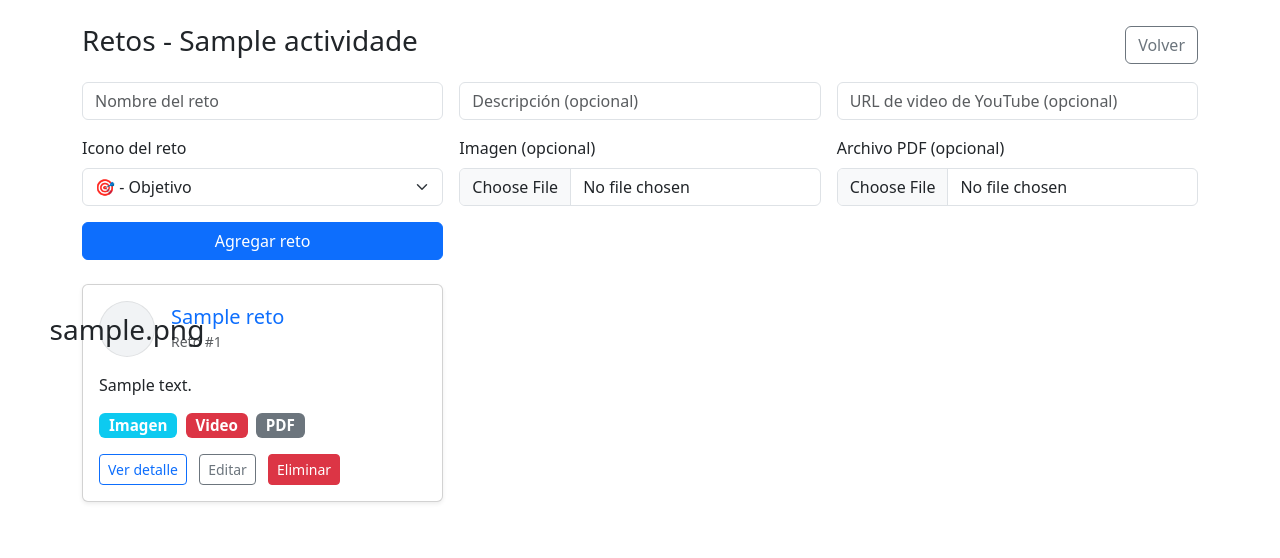
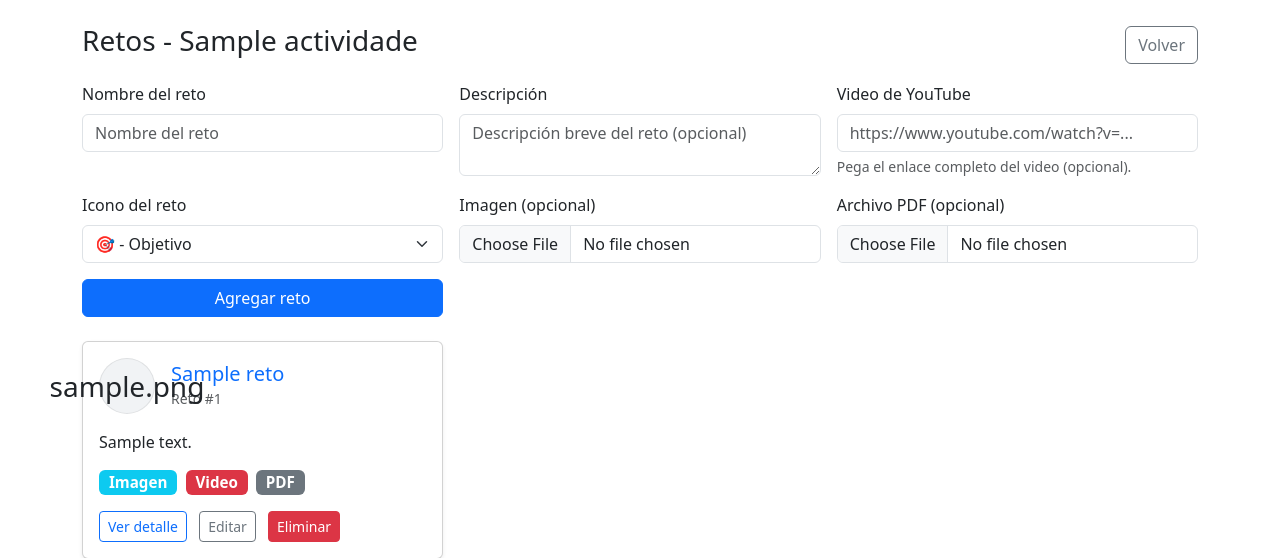
Before and after one commit to hfabra/Tablero-del-guardian, a PHP site: page /retos.php?actividad_id=1 in a window 1280 px wide. Shown: the part 56-614 px from the top of the page. Run offline with PHP 8.4, Linux system fonts and the light colour scheme; the visitor is signed in with stand-in values (Sample User, id 1); tables that the repository leaves empty hold one stand-in row (values such as "Sample post").

Commit message:
Mejorar formulario y detalle de retos

```diff
--- a/retos.php
+++ b/retos.php
@@ -13,10 +13,9 @@ $iconosDisponibles = [
   '🧩' => 'Rompecabezas'
 ];
 
+// Confirmar que la tabla tiene soporte para iconos sin alterar el esquema en tiempo de ejecución.
 $columnaIcono = $conn->query("SHOW COLUMNS FROM retos LIKE 'icono'");
-if ($columnaIcono && $columnaIcono->num_rows === 0) {
-  $conn->query("ALTER TABLE retos ADD COLUMN icono VARCHAR(10) DEFAULT '🎯' AFTER pdf");
-}
+$iconosHabilitados = ($columnaIcono instanceof mysqli_result && $columnaIcono->num_rows > 0);
 if ($columnaIcono instanceof mysqli_result) {
   $columnaIcono->free();
 }
@@ -70,10 +69,10 @@ if ($_SERVER['REQUEST_METHOD']==='POST' && isset($_POST['guardar_reto'])) {
   $nombre = trim($_POST['nombre']);
   $descripcion = trim($_POST['descripcion'] ?? '');
   $video_url = trim($_POST['video_url'] ?? '');
-  $icono = $_POST['icono'] ?? '';
+  $icono = $iconosHabilitados ? ($_POST['icono'] ?? '') : '🎯';
   $reto_id = isset($_POST['reto_id']) ? (int)$_POST['reto_id'] : 0;
 
-  if (!array_key_exists($icono, $iconosDisponibles)) {
+  if ($iconosHabilitados && !array_key_exists($icono, $iconosDisponibles)) {
     $claves = array_keys($iconosDisponibles);
     $icono = $claves[0];
   }
@@ -114,12 +113,22 @@ if ($_SERVER['REQUEST_METHOD']==='POST' && isset($_POST['guardar_reto'])) {
         $pdfActual = $pdfSubido;
       }
 
+      if ($iconosHabilitados) {
         $stmt = $conn->prepare("UPDATE retos SET nombre=?, descripcion=?, imagen=?, video_url=?, pdf=?, icono=? WHERE id=? AND actividad_id=?");
         $stmt->bind_param("ssssssii", $nombre, $descripcion, $imagenActual, $video_url, $pdfActual, $icono, $reto_id, $actividad_id);
+      } else {
+        $stmt = $conn->prepare("UPDATE retos SET nombre=?, descripcion=?, imagen=?, video_url=?, pdf=? WHERE id=? AND actividad_id=?");
+        $stmt->bind_param("sssssii", $nombre, $descripcion, $imagenActual, $video_url, $pdfActual, $reto_id, $actividad_id);
+      }
       $stmt->execute();
     } else {
+      if ($iconosHabilitados) {
         $stmt = $conn->prepare("INSERT INTO retos (actividad_id, nombre, descripcion, imagen, video_url, pdf, icono) VALUES (?, ?, ?, ?, ?, ?, ?)");
         $stmt->bind_param("issssss", $actividad_id, $nombre, $descripcion, $imagenSubida, $video_url, $pdfSubido, $icono);
+      } else {
+        $stmt = $conn->prepare("INSERT INTO retos (actividad_id, nombre, descripcion, imagen, video_url, pdf) VALUES (?, ?, ?, ?, ?, ?)");
+        $stmt->bind_param("isssss", $actividad_id, $nombre, $descripcion, $imagenSubida, $video_url, $pdfSubido);
+      }
       $stmt->execute();
     }
   }
@@ -150,7 +159,8 @@ if (isset($_GET['eliminar'])) {
   header("Location: retos.php?actividad_id=".$actividad_id); exit;
 }
 
-$res = $conn->prepare("SELECT id, nombre, descripcion, imagen, video_url, pdf, icono FROM retos WHERE actividad_id=? ORDER BY id DESC");
+$selectCols = "id, nombre, descripcion, imagen, video_url, pdf" . ($iconosHabilitados ? ", icono" : "");
+$res = $conn->prepare("SELECT $selectCols FROM retos WHERE actividad_id=? ORDER BY id DESC");
 $res->bind_param("i", $actividad_id);
 $res->execute();
 $retos = $res->get_result();
@@ -158,7 +168,8 @@ $retos = $res->get_result();
 $retoEditar = null;
 if (isset($_GET['editar'])) {
   $editar_id = (int)$_GET['editar'];
-  $stmt = $conn->prepare("SELECT id, nombre, descripcion, imagen, video_url, pdf, icono FROM retos WHERE id=? AND actividad_id=?");
+  $selectCols = "id, nombre, descripcion, imagen, video_url, pdf" . ($iconosHabilitados ? ", icono" : "");
+  $stmt = $conn->prepare("SELECT $selectCols FROM retos WHERE id=? AND actividad_id=?");
   $stmt->bind_param("ii", $editar_id, $actividad_id);
   $stmt->execute();
   $retoEditar = $stmt->get_result()->fetch_assoc();
@@ -169,38 +180,49 @@ if (isset($_GET['editar'])) {
   <a href="actividades.php" class="btn btn-outline-secondary">Volver</a>
 </div>
 
+<?php if (!$iconosHabilitados): ?>
+  <div class="alert alert-warning">El esquema actual no admite iconos personalizados. Actualiza la base de datos con la última versión del archivo <code>sql/tablero_puntuaciones.sql</code> para habilitarlos.</div>
+<?php endif; ?>
+
 <form method="post" class="row g-3 mb-4" enctype="multipart/form-data">
   <input type="hidden" name="guardar_reto" value="1">
   <input type="hidden" name="reto_id" value="<?= $retoEditar['id'] ?? 0 ?>">
   <div class="col-md-4">
-    <input type="text" name="nombre" class="form-control" placeholder="Nombre del reto" value="<?= htmlspecialchars($retoEditar['nombre'] ?? '') ?>" required>
+    <label class="form-label" for="nombre-reto">Nombre del reto</label>
+    <input id="nombre-reto" type="text" name="nombre" class="form-control" placeholder="Nombre del reto" value="<?= htmlspecialchars($retoEditar['nombre'] ?? '') ?>" required>
   </div>
   <div class="col-md-4">
-    <input type="text" name="descripcion" class="form-control" placeholder="Descripción (opcional)" value="<?= htmlspecialchars($retoEditar['descripcion'] ?? '') ?>">
+    <label class="form-label" for="descripcion-reto">Descripción</label>
+    <textarea id="descripcion-reto" name="descripcion" class="form-control" rows="2" placeholder="Descripción breve del reto (opcional)"><?= htmlspecialchars($retoEditar['descripcion'] ?? '') ?></textarea>
   </div>
   <div class="col-md-4">
-    <input type="url" name="video_url" class="form-control" placeholder="URL de video de YouTube (opcional)" value="<?= htmlspecialchars($retoEditar['video_url'] ?? '') ?>">
+    <label class="form-label" for="video-reto">Video de YouTube</label>
+    <input id="video-reto" type="url" name="video_url" class="form-control" placeholder="https://www.youtube.com/watch?v=..." value="<?= htmlspecialchars($retoEditar['video_url'] ?? '') ?>">
+    <div class="form-text">Pega el enlace completo del video (opcional).</div>
   </div>
+  <?php if ($iconosHabilitados): ?>
     <div class="col-md-4">
-    <label class="form-label">Icono del reto</label>
-    <select name="icono" class="form-select" required>
+      <label class="form-label" for="icono-reto">Icono del reto</label>
+      <select id="icono-reto" name="icono" class="form-select" required>
         <?php foreach ($iconosDisponibles as $iconoValor => $iconoNombre): ?>
           <option value="<?= htmlspecialchars($iconoValor) ?>" <?= (($retoEditar['icono'] ?? '') === $iconoValor) ? 'selected' : '' ?>><?= $iconoValor ?> - <?= htmlspecialchars($iconoNombre) ?></option>
         <?php endforeach; ?>
       </select>
     </div>
+  <?php endif; ?>
   <div class="col-md-4">
     <label class="form-label">Imagen (opcional)</label>
     <input type="file" name="imagen" class="form-control" accept="image/*">
     <?php if (!empty($retoEditar['imagen'])): ?>
-      <div class="form-text">Se mantiene la imagen actual a menos que selecciones una nueva.</div>
+      <div class="form-text">Imagen actual:</div>
+      <img src="<?= htmlspecialchars($retoEditar['imagen']) ?>" alt="Imagen del reto" class="img-thumbnail" style="max-width: 140px;">
     <?php endif; ?>
   </div>
   <div class="col-md-4">
     <label class="form-label">Archivo PDF (opcional)</label>
     <input type="file" name="pdf" class="form-control" accept="application/pdf">
     <?php if (!empty($retoEditar['pdf'])): ?>
-      <div class="form-text">Se mantiene el PDF actual a menos que cargues uno nuevo.</div>
+      <div class="form-text">Documento cargado: <a href="<?= htmlspecialchars($retoEditar['pdf']) ?>" target="_blank" rel="noopener">Abrir PDF actual</a></div>
     <?php endif; ?>
   </div>
   <div class="col-md-4 d-grid align-content-end">
```
Also changed, not shown: reto_detalle.php (+3 -4 lines). Lines whose indentation alone changed are shown as unchanged.
